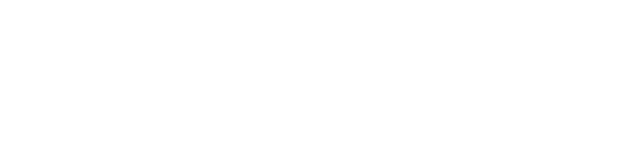
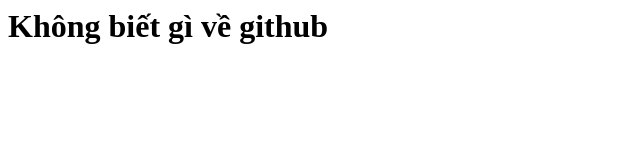
Before and after one commit to minhkhang04/app, a plain HTML site: page index.html in a window 1280 px wide. Shown: the whole page, without its empty margins (0-640 px from the left). Drawn offline with Linux system fonts and the light colour scheme.

Commit message:
thêm nội dung mô tả

```diff
--- a/index.html
+++ b/index.html
@@ -1 +1,4 @@
-<html></html>
+<html>
+<h1>Không biết gì về github</h1>
+
+</html>
```
